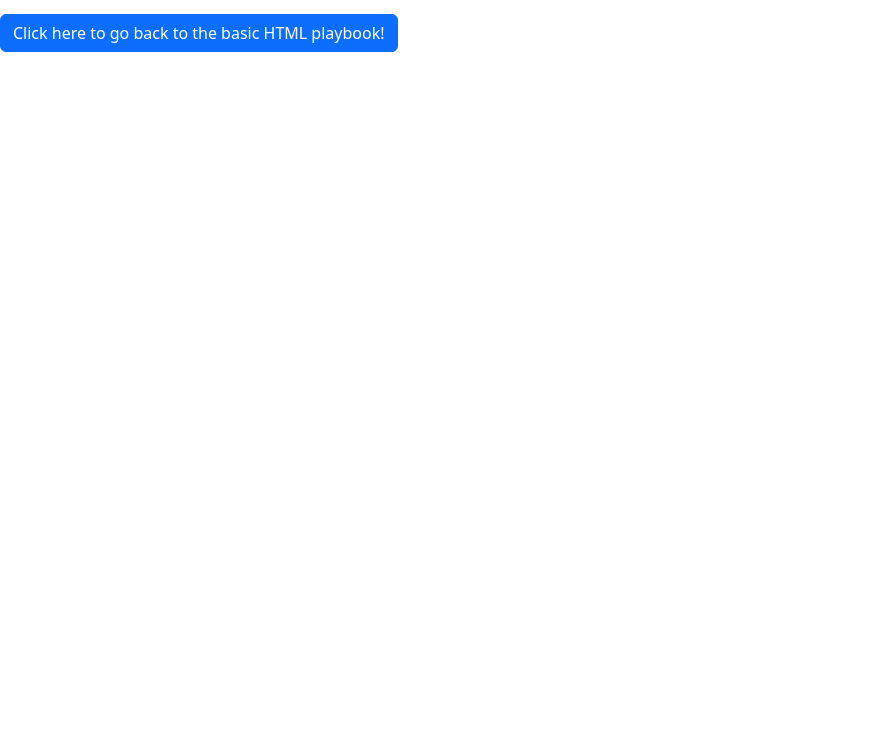
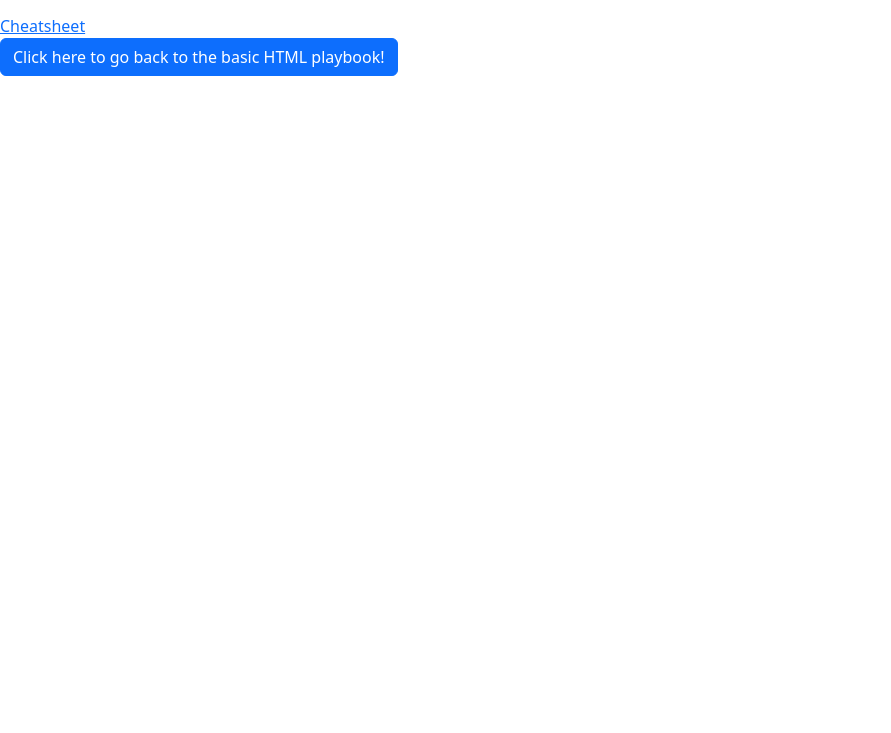
Before and after one commit to fayadchowdhury/HTML-CSS-JS-basics, a plain HTML site: page playbook/bootstrap-playbook.html in a window 1280 px wide. Shown: the part 67-800 px from the top of the page, without its empty margins (0-891 px from the left). Drawn offline with nearby package versions, Linux system fonts and the light colour scheme.

Commit message:
html: Add bootstrap cheatsheet link

```diff
--- a/playbook/bootstrap-playbook.html
+++ b/playbook/bootstrap-playbook.html
@@ -10,6 +10,8 @@
 <body>
     <h1>This is where we experiment with bootstrap!</h1>
     <hr>
+    <a href="https://getbootstrap.com/docs/5.3/examples/cheatsheet">Cheatsheet</a>
+    <br>
     <a class="btn btn-primary" href="playbook.html">Click here to go back to the basic HTML playbook!</a>
 </body>
 </html>
```
